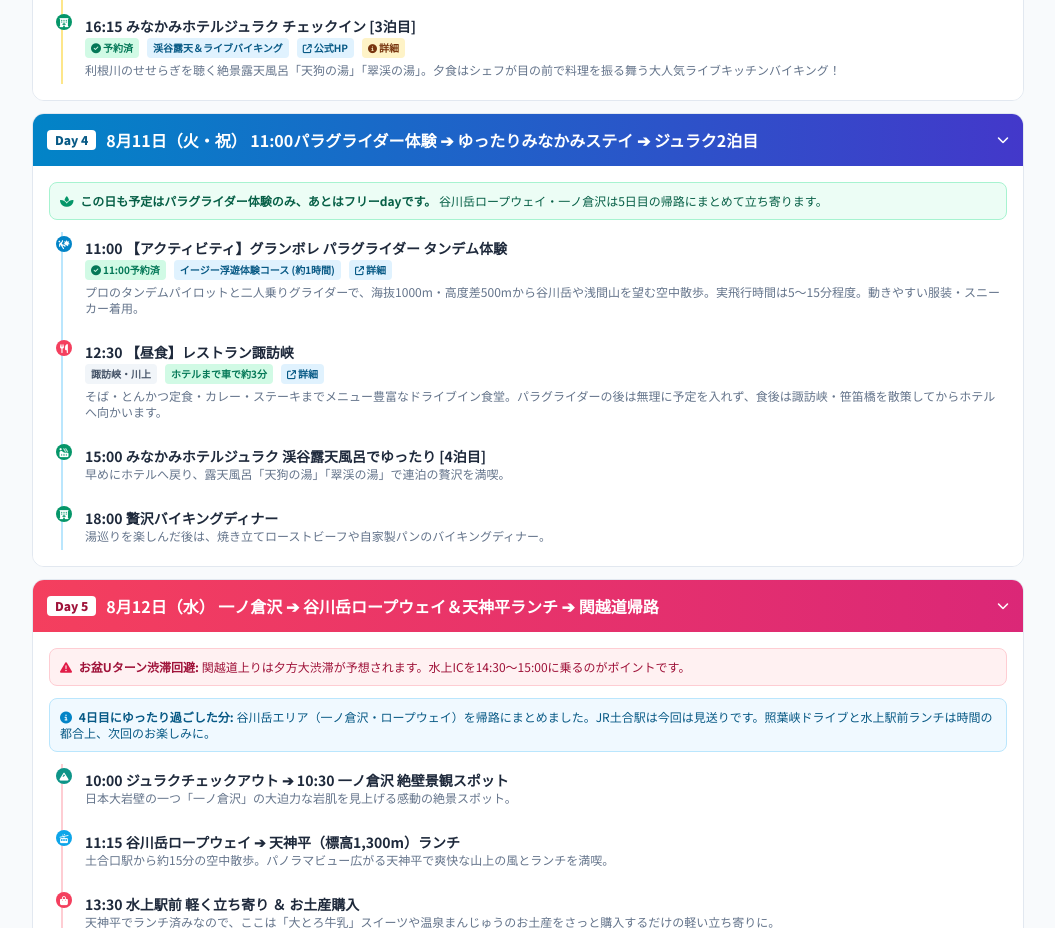
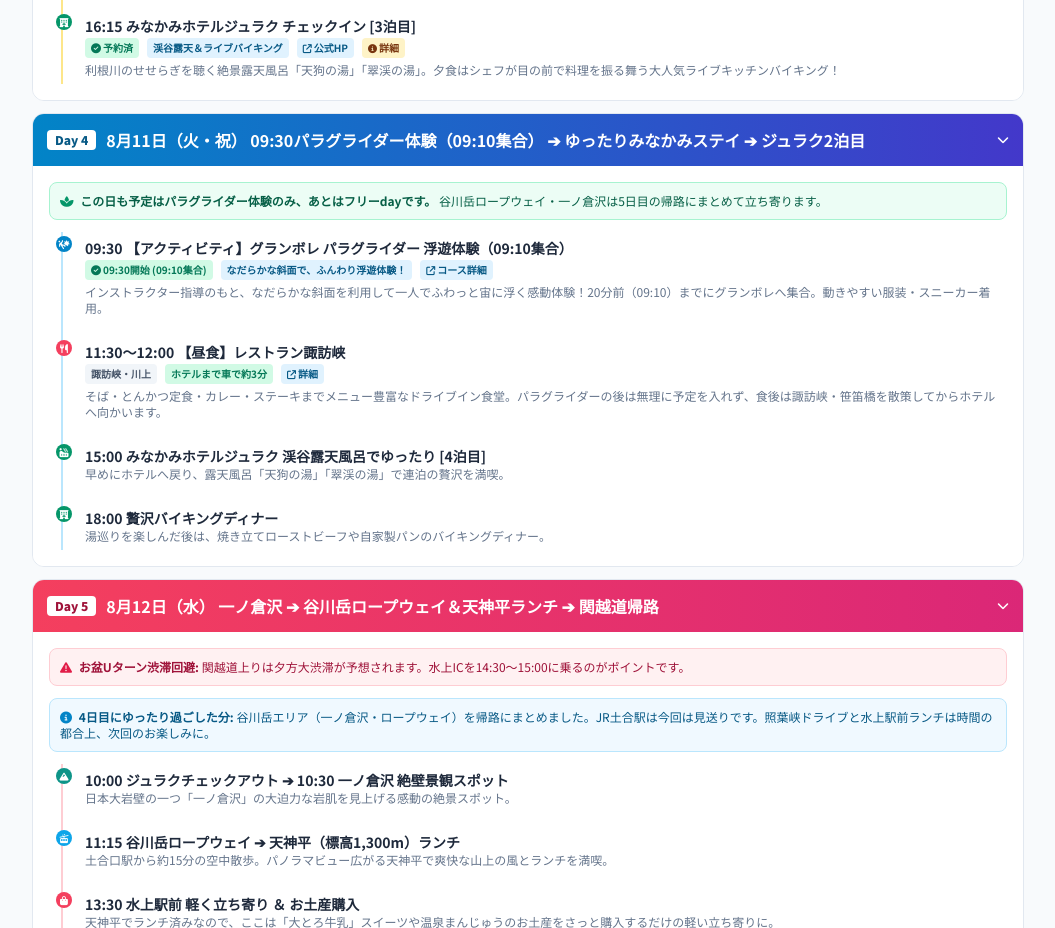
Before and after one commit to honkenji-lang/ikaho_2026, a plain HTML site: page index.html in a window 1280 px wide. Shown: the part 2400-3328 px from the top of the page, without its empty margins (112-1167 px from the left). Drawn offline with nearby package versions, Linux system fonts and the light colour scheme; no server answers.

Commit message:
fix(day4): Update paragliding course to 'ふんわり浮遊体験！' (09:30 start, 09:10 meeting)

```diff
--- a/index.html
+++ b/index.html
@@ -498,7 +498,7 @@
                     <div class="bg-gradient-to-r from-sky-600 to-indigo-700 p-3.5 text-white flex items-center justify-between cursor-pointer" onclick="toggleAccordion('day4')">
                         <div class="flex items-center gap-2.5">
                             <span class="bg-white text-sky-800 text-xs font-black px-2 py-0.5 rounded">Day 4</span>
-                            <span class="font-bold text-sm sm:text-base">8月11日（火・祝） 11:00パラグライダー体験 ➔ ゆったりみなかみステイ ➔ ジュラク2泊目</span>
+                            <span class="font-bold text-sm sm:text-base">8月11日（火・祝） 09:30パラグライダー体験（09:10集合） ➔ ゆったりみなかみステイ ➔ ジュラク2泊目</span>
                         </div>
                         <i class="fa-solid fa-chevron-down text-xs transition-transform" id="icon-day4"></i>
                     </div>
@@ -509,17 +509,17 @@
                         <ul class="relative border-l-2 border-sky-200 ml-3 space-y-3.5 pl-4 text-xs">
                             <li class="relative cursor-pointer hover:bg-slate-50 p-1.5 rounded transition" onclick="scrollToMapAndFocus('paragliding')">
                                 <div class="absolute -left-[23px] top-1 bg-sky-600 text-white w-4 h-4 rounded-full flex items-center justify-center text-[9px]"><i class="fa-solid fa-person-falling-burst"></i></div>
-                                <div class="font-bold text-slate-800 text-sm">11:00 【アクティビティ】グランボレ パラグライダー タンデム体験</div>
+                                <div class="font-bold text-slate-800 text-sm">09:30 【アクティビティ】グランボレ パラグライダー 浮遊体験（09:10集合）</div>
                                 <div class="flex items-center gap-2 mt-0.5 flex-wrap">
-                                    <span class="bg-emerald-100 text-emerald-700 font-bold px-1.5 py-0.5 rounded text-[10px]"><i class="fa-solid fa-circle-check mr-0.5"></i>11:00予約済</span>
-                                    <span class="bg-sky-100 text-sky-800 font-bold px-1.5 py-0.5 rounded text-[10px]">イージー浮遊体験コース (約1時間)</span>
-                                    <a href="https://www.g-v.jp/course/tandem.html" target="_blank" rel="noopener noreferrer" onclick="event.stopPropagation()" class="bg-sky-100 text-sky-800 hover:bg-sky-200 font-bold px-1.5 py-0.5 rounded text-[10px] transition-colors inline-flex items-center gap-0.5"><i class="fa-solid fa-arrow-up-right-from-square text-[9px]"></i>詳細</a>
+                                    <span class="bg-emerald-100 text-emerald-700 font-bold px-1.5 py-0.5 rounded text-[10px]"><i class="fa-solid fa-circle-check mr-0.5"></i>09:30開始 (09:10集合)</span>
+                                    <span class="bg-sky-100 text-sky-800 font-bold px-1.5 py-0.5 rounded text-[10px]">なだらかな斜面で、ふんわり浮遊体験！</span>
+                                    <a href="https://www.g-v.jp/course/experience.html" target="_blank" rel="noopener noreferrer" onclick="event.stopPropagation()" class="bg-sky-100 text-sky-800 hover:bg-sky-200 font-bold px-1.5 py-0.5 rounded text-[10px] transition-colors inline-flex items-center gap-0.5"><i class="fa-solid fa-arrow-up-right-from-square text-[9px]"></i>コース詳細</a>
                                 </div>
-                                <p class="text-slate-500 mt-1">プロのタンデムパイロットと二人乗りグライダーで、海抜1000m・高度差500mから谷川岳や浅間山を望む空中散歩。実飛行時間は5〜15分程度。動きやすい服装・スニーカー着用。</p>
+                                <p class="text-slate-500 mt-1">インストラクター指導のもと、なだらかな斜面を利用して一人でふわっと宙に浮く感動体験！20分前（09:10）までにグランボレへ集合。動きやすい服装・スニーカー着用。</p>
                             </li>
                             <li class="relative cursor-pointer hover:bg-slate-50 p-1.5 rounded transition" onclick="scrollToMapAndFocus('suwakyo_restaurant')">
                                 <div class="absolute -left-[23px] top-1 bg-rose-500 text-white w-4 h-4 rounded-full flex items-center justify-center text-[9px]"><i class="fa-solid fa-utensils"></i></div>
-                                <div class="font-bold text-slate-800 text-sm">12:30 【昼食】レストラン諏訪峡</div>
+                                <div class="font-bold text-slate-800 text-sm">11:30〜12:00 【昼食】レストラン諏訪峡</div>
                                 <div class="flex items-center gap-2 mt-0.5 flex-wrap">
                                     <span class="bg-slate-100 text-slate-600 font-semibold px-1.5 py-0.5 rounded text-[10px]">諏訪峡・川上</span>
                                     <span class="bg-emerald-100 text-emerald-700 font-bold px-1.5 py-0.5 rounded text-[10px]">ホテルまで車で約3分</span>
@@ -683,11 +683,11 @@
                                 <td class="p-2.5 text-center flex items-center justify-center gap-1.5 flex-wrap"><span class="bg-emerald-100 text-emerald-700 px-2 py-0.5 rounded font-bold text-[10px]">予約済 (2泊)</span><a href="https://www.hotel-juraku.co.jp/minakami/" target="_blank" rel="noopener noreferrer" onclick="event.stopPropagation()" class="bg-sky-100 text-sky-800 hover:bg-sky-200 px-1.5 py-0.5 rounded font-bold text-[10px] inline-flex items-center gap-0.5 transition-colors"><i class="fa-solid fa-arrow-up-right-from-square text-[9px]"></i>HP</a><a href="https://www.ikyu.com/00030790/11603272/10105999/branch/?cpb=001&mbln=013,017&midln=10047452,10047454&pbn=0011&rbn=032&rpbn=0004" target="_blank" rel="noopener noreferrer" onclick="event.stopPropagation()" class="bg-amber-100 text-amber-900 hover:bg-amber-200 px-1.5 py-0.5 rounded font-bold text-[10px] inline-flex items-center gap-0.5 transition-colors"><i class="fa-solid fa-circle-info text-[9px]"></i>詳細</a></td>
                             </tr>
                             <tr class="hover:bg-emerald-50/50 cursor-pointer transition" onclick="scrollToMapAndFocus('paragliding')">
-                                <td class="p-2.5 font-bold text-sky-600">Day4 11:00</td>
-                                <td class="p-2.5 font-bold text-slate-900">パラグライダー タンデム体験（グランボレ）</td>
+                                <td class="p-2.5 font-bold text-sky-600">Day4 09:30</td>
+                                <td class="p-2.5 font-bold text-slate-900">パラグライダー ふんわり浮遊体験（グランボレ）</td>
                                 <td class="p-2.5">アクティビティ・パラグライダー</td>
                                 <td class="p-2.5 text-slate-500">みなかみ町師</td>
-                                <td class="p-2.5 text-center flex items-center justify-center gap-1.5 flex-wrap"><span class="bg-emerald-100 text-emerald-700 px-2 py-0.5 rounded font-bold text-[10px]">11:00予約済</span><a href="https://www.g-v.jp/course/tandem.html" target="_blank" rel="noopener noreferrer" onclick="event.stopPropagation()" class="bg-sky-100 text-sky-800 hover:bg-sky-200 px-1.5 py-0.5 rounded font-bold text-[10px] inline-flex items-center gap-0.5 transition-colors"><i class="fa-solid fa-arrow-up-right-from-square text-[9px]"></i>詳細</a></td>
+                                <td class="p-2.5 text-center flex items-center justify-center gap-1.5 flex-wrap"><span class="bg-emerald-100 text-emerald-700 px-2 py-0.5 rounded font-bold text-[10px]">09:30開始(09:10集合)</span><a href="https://www.g-v.jp/course/experience.html" target="_blank" rel="noopener noreferrer" onclick="event.stopPropagation()" class="bg-sky-100 text-sky-800 hover:bg-sky-200 px-1.5 py-0.5 rounded font-bold text-[10px] inline-flex items-center gap-0.5 transition-colors"><i class="fa-solid fa-arrow-up-right-from-square text-[9px]"></i>詳細</a></td>
                             </tr>
                             <tr class="hover:bg-emerald-50/50 cursor-pointer transition" onclick="scrollToMapAndFocus('suwakyo_restaurant')">
                                 <td class="p-2.5 font-bold text-emerald-600">Day4 12:30</td>
@@ -1076,7 +1076,7 @@
             'buggy': { name: "Buggy-Pal 大自然四輪バギー体験", lat: 36.8282, lng: 139.0573, color: "#0ea5e9", day: [3], desc: "Day3 14:20予約済 / 四輪バギー体験（半日コース）", detailUrl: "https://activityjapan.com/publish/plan/6358" },
             'suwakyo': { name: "諏訪峡・笹笛橋", lat: 36.7617, lng: 138.9723, color: "#0ea5e9", day: [3], desc: "Day3 16:00 利根川渓谷遊歩道散策" },
             'juraku': { name: "みなかみホテルジュラク", lat: 36.7724, lng: 138.9707, color: "#059669", day: [3, 4, 5], desc: "Day3-4 宿泊拠点 / 渓谷露天風呂＆ライブバイキング", url: "https://www.hotel-juraku.co.jp/minakami/", detailUrl: "https://www.ikyu.com/00030790/11603272/10105999/branch/?cpb=001&mbln=013,017&midln=10047452,10047454&pbn=0011&rbn=032&rpbn=0004" },
-            'paragliding': { name: "グランボレ パラグライダースクール", lat: 36.6785, lng: 139.0141, color: "#0ea5e9", day: [4], desc: "Day4 11:00予約済 / パラグライダー タンデム体験（イージー浮遊体験コース 約1時間）", detailUrl: "https://www.g-v.jp/course/tandem.html" },
+            'paragliding': { name: "グランボレ パラグライダースクール", lat: 36.6785, lng: 139.0141, color: "#0ea5e9", day: [4], desc: "Day4 09:30開始(09:10集合) / なだらかな斜面で、ふんわり浮遊体験！コース", detailUrl: "https://www.g-v.jp/course/experience.html" },
             'suwakyo_restaurant': { name: "レストラン諏訪峡", lat: 36.7588, lng: 138.9726, color: "#f43f5e", day: [4], desc: "Day4 12:30 昼食 / そば・とんかつ・カレーなどメニュー豊富、諏訪峡すぐそば", detailUrl: "https://r.gnavi.co.jp/dw7xj8u20000/" },
             'tanigawadake_ropeway': { name: "谷川岳ロープウェイ", lat: 36.8273, lng: 138.9558, color: "#0ea5e9", day: [5], desc: "Day5 11:15 土合口駅 ➔ 天神平へ空中散歩" },
             'tenjindaira': { name: "天神平 展望台", lat: 36.8182, lng: 138.9497, color: "#f59e0b", day: [5], desc: "Day5 11:45 標高1,300m絶景ランチ＆ビューカフェ" },
```
